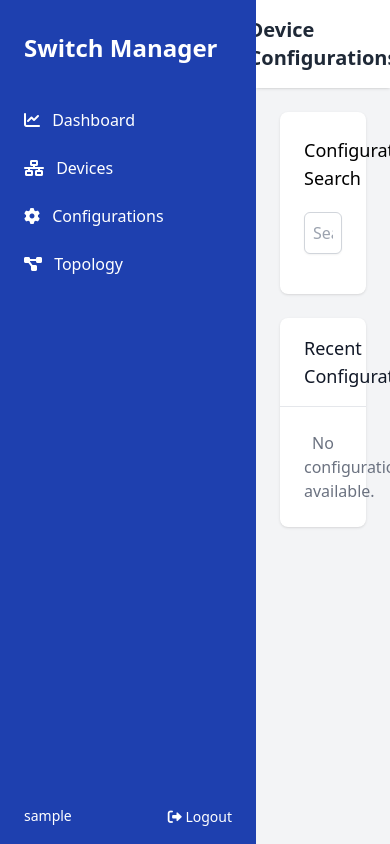
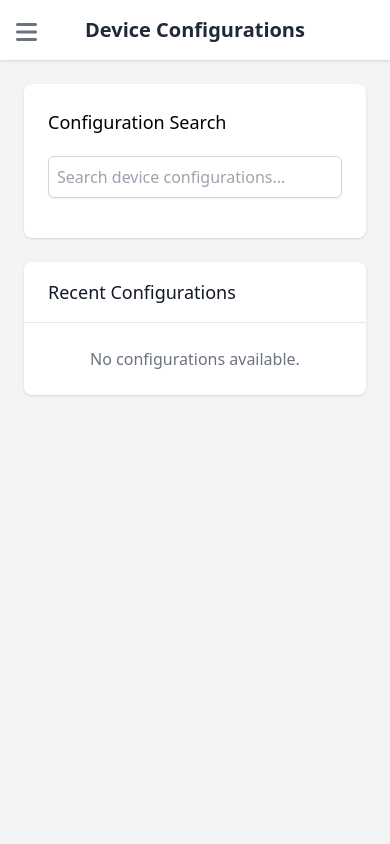
Before and after one commit to dpgator33/cisco-manager, a Django app: page /config/ in a window 390 px wide. Run offline with Django 5.2, Linux system fonts and the light colour scheme; the visitor is signed in with stand-in values (Sample User, id 1); data that the repository does not hold is empty; some libraries are stand-ins or nearby versions.

Commit message:
After making mobile edits

```diff
--- a/web/templates/base.html
+++ b/web/templates/base.html
@@ -37,10 +37,26 @@
         }
     </style>
 </head>
-<body class="bg-gray-100 h-screen">
+<body class="bg-gray-100 h-screen" x-data="{ mobileMenu: false }">
+    <!-- Mobile Menu Button -->
+    <div class="lg:hidden fixed top-0 left-0 m-4 z-50">
+        <button @click="mobileMenu = !mobileMenu" class="text-gray-500 hover:text-gray-700 focus:outline-none">
+            <i class="fas fa-bars text-2xl"></i>
+        </button>
+    </div>
+
     <div class="h-full flex">
         <!-- Sidebar -->
-        <div class="bg-blue-800 text-white w-64 flex flex-col h-full">
+        <div class="bg-blue-800 text-white w-64 flex flex-col h-full fixed lg:relative transition-transform duration-300 ease-in-out z-40"
+             :class="{'translate-x-0': mobileMenu, '-translate-x-full': !mobileMenu, 'lg:translate-x-0': true}">
+            <!-- Close button for mobile -->
+            <div class="lg:hidden absolute top-0 right-0 m-4">
+                <button @click="mobileMenu = false" class="text-white hover:text-gray-300 focus:outline-none">
+                    <i class="fas fa-times text-2xl"></i>
+                </button>
+            </div>
+
+            <!-- Sidebar content -->
             <div class="px-6 mb-8 mt-8">
                 <h1 class="text-2xl font-bold">Switch Manager</h1>
             </div>
@@ -73,8 +89,21 @@
             </div>
         </div>
 
+        <!-- Overlay for mobile menu -->
+        <div class="fixed inset-0 bg-black bg-opacity-50 lg:hidden"
+             x-show="mobileMenu"
+             @click="mobileMenu = false"
+             x-transition:enter="transition-opacity ease-linear duration-300"
+             x-transition:enter-start="opacity-0"
+             x-transition:enter-end="opacity-100"
+             x-transition:leave="transition-opacity ease-linear duration-300"
+             x-transition:leave-start="opacity-100"
+             x-transition:leave-end="opacity-0">
+        </div>
+
         <!-- Main Content -->
-        <div class="flex-1 flex flex-col h-full overflow-auto">
+        <div class="flex-1 flex flex-col h-full overflow-auto lg:ml-0"
+             :class="{'ml-64': mobileMenu}">
             <!-- Top Navigation -->
             <header class="bg-white shadow">
                 <div class="px-6 py-4">
```
